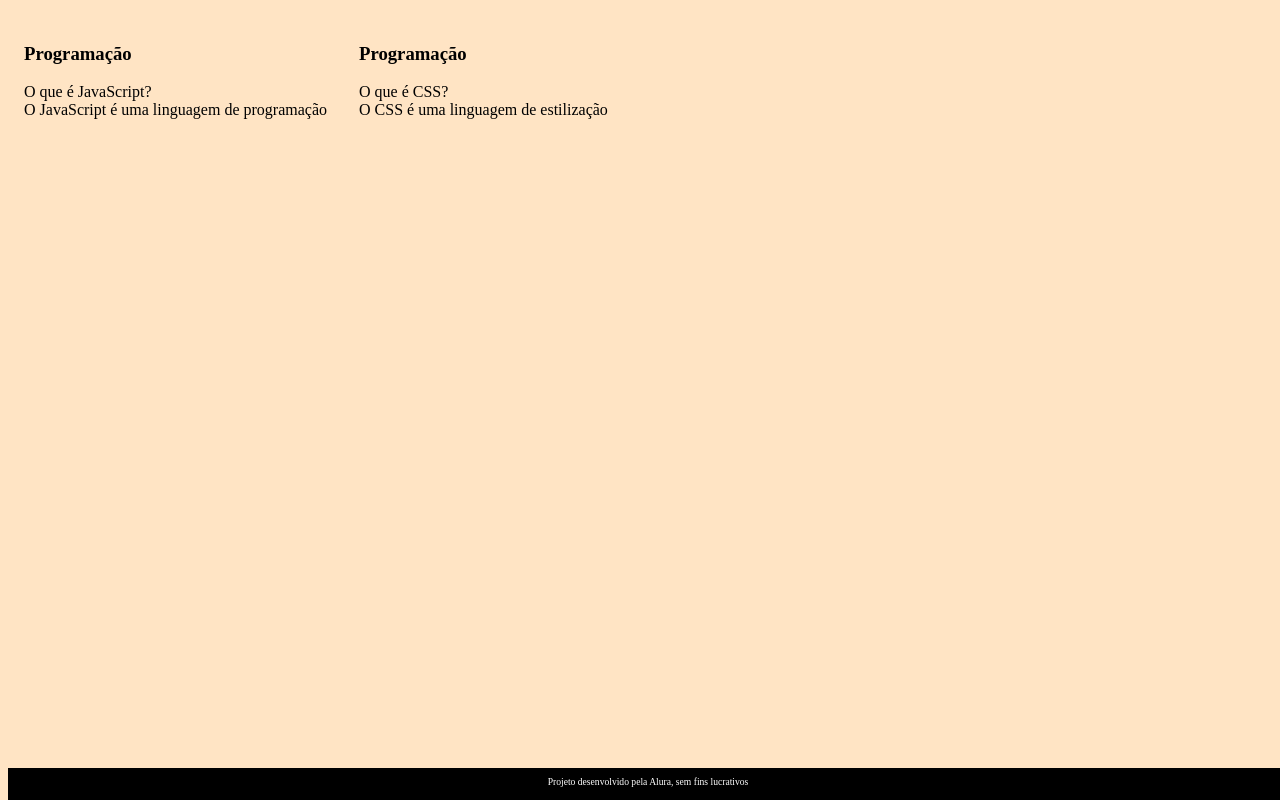
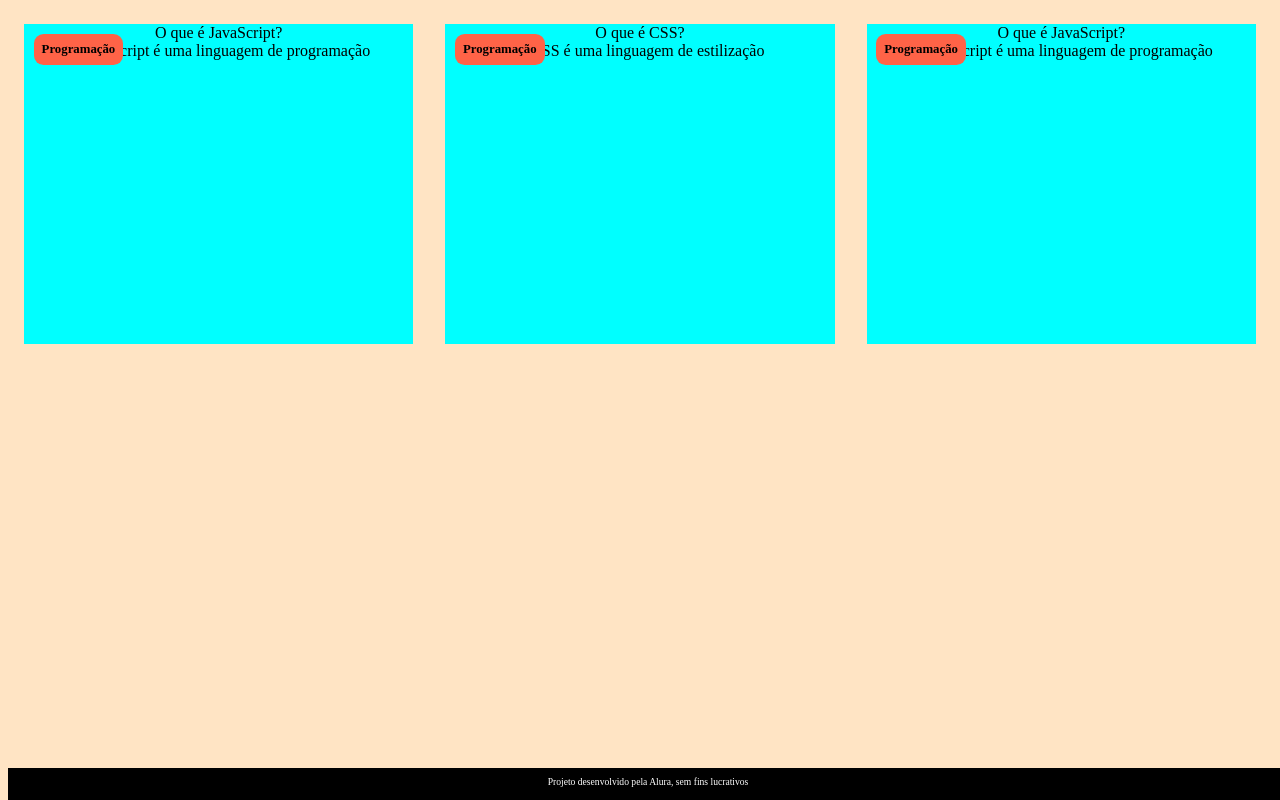
Before and after one commit to CrysParteka/Busato-2-s-rie-3-Trimestre, a plain HTML site: page index.html in a window 1280 px wide. Drawn offline with Linux system fonts and the light colour scheme.

Commit message:
Add files via upload

```diff
--- a/index.html
+++ b/index.html
@@ -31,6 +31,18 @@
                             </div>
                     </div>
             </article>
+            <article class="cartao">
+                <div class="cartao__conteudo">
+                        <h3>Programação</h3>
+                        <div class="cartao__conteudo__pergunta">
+                                O que é JavaScript?
+                        </div>
+                        <div class="cartao__conteudo__resposta">
+                                O JavaScript é uma linguagem de programação
+                        </div>
+                </div>
+        </article>
+
         </section>
 </main>
     <footer>
--- a/style.css
+++ b/style.css
@@ -9,6 +9,26 @@ body {
 
 .cartao {
     margin: 1rem 1rem;
+    background-color: aqua;
+    height: 20rem;
+    flex-grow: 1;
+    flex-basis: calc(33% - 6rem);
+}
+
+.cartao__conteudo {
+    text-align: center;
+    /*background-color: aquamarine;*/
+    height: 100%;
+}
+.cartao__conteudo h3 {
+    background-color: tomato;
+    text-align: left;
+    padding: 0.5rem;
+    position: absolute;
+    margin: 0.6rem;
+    border-radius:0.6rem;
+    font-size: 1vw;
+
 }
 
 footer {
@@ -25,3 +45,4 @@ footer p {
     font-size: 0.6rem;
     margin-top: 0.5rem;
 }
+.
```
